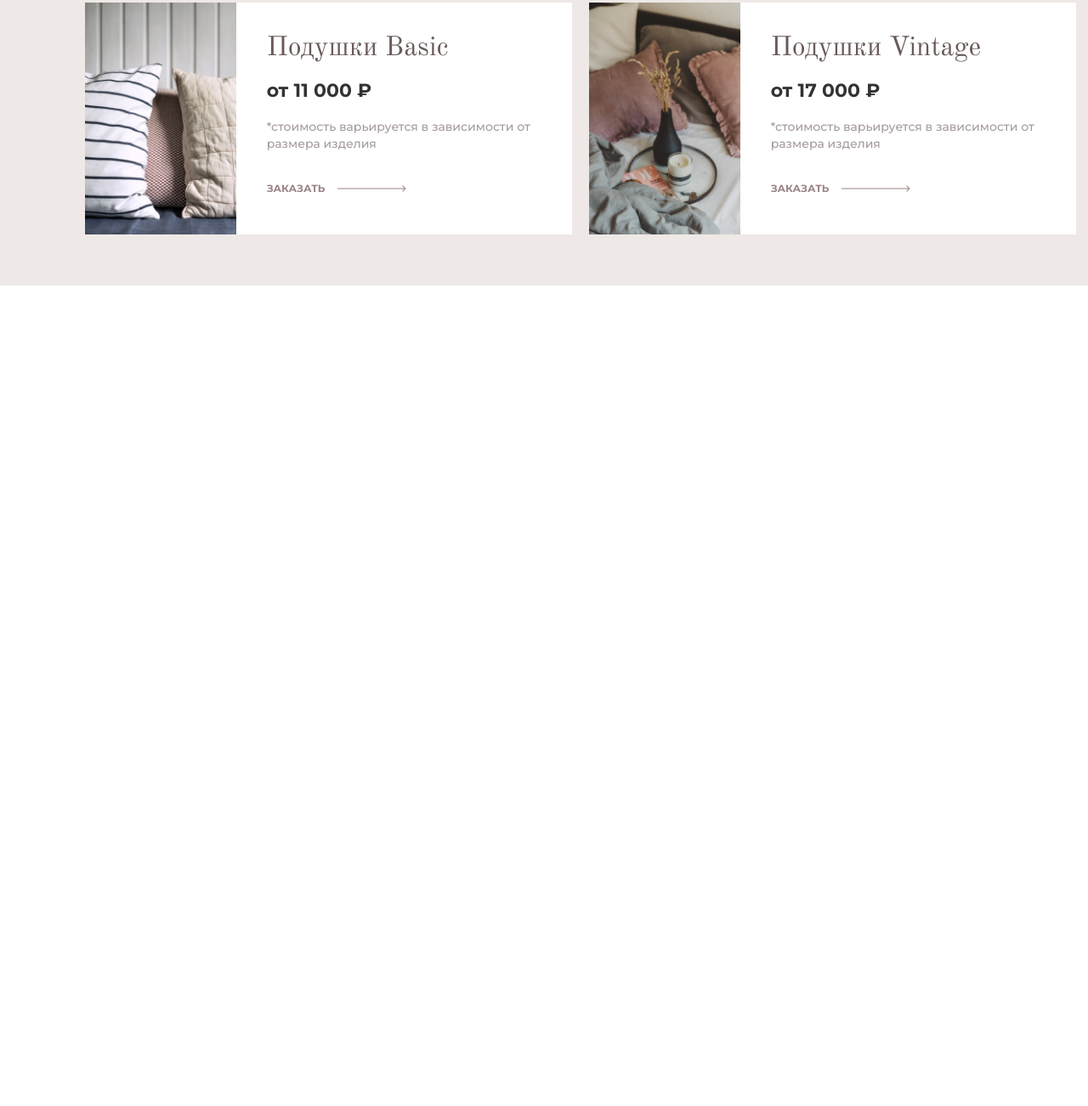
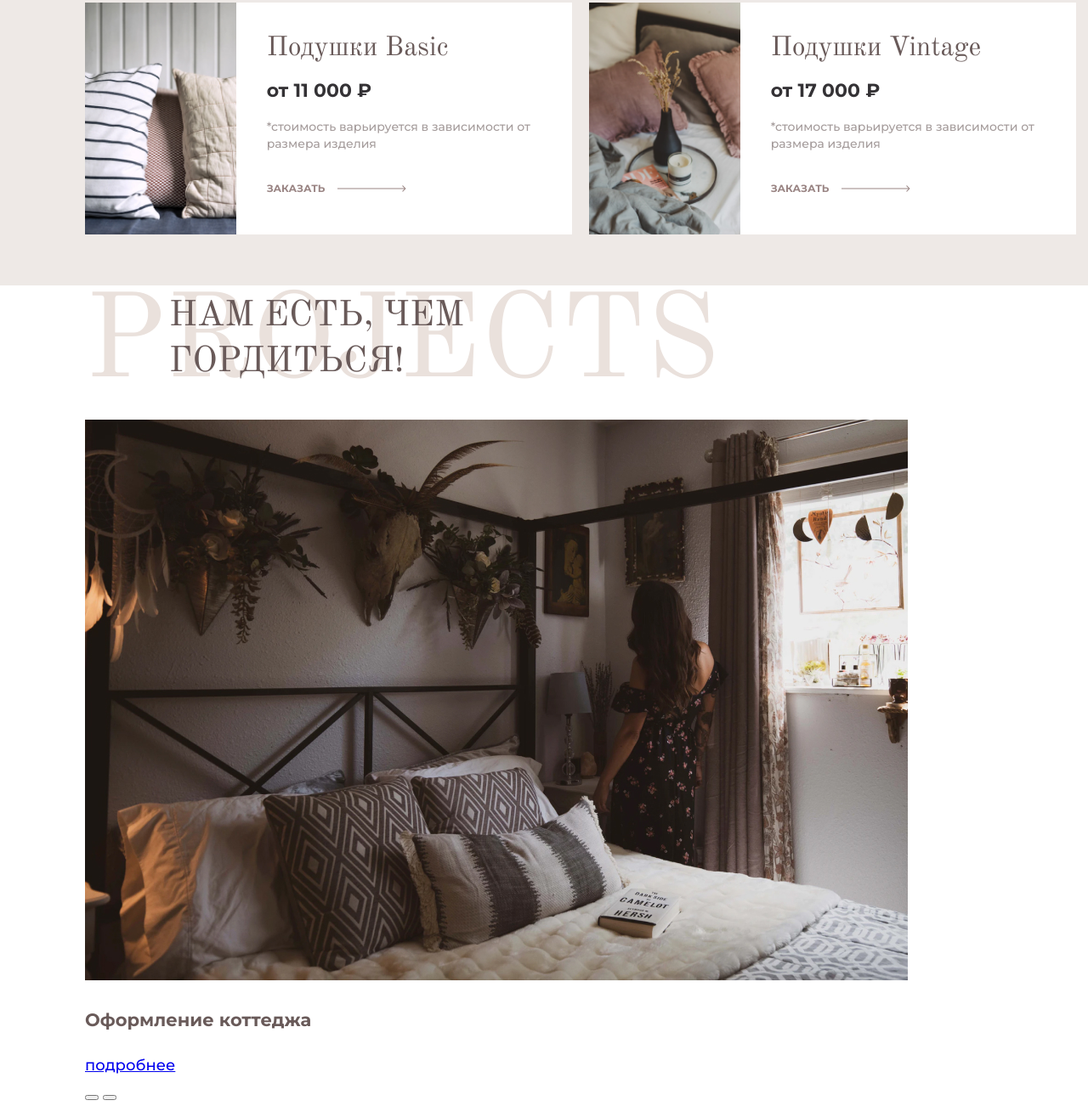
Before and after one commit to Aznaur/Abojur, a website: page src/index.html in a window 1280 px wide. Shown: the part 3233-4535 px from the top of the page at 85% size. Before the commit the page ends 3569 px from the top, so only its background shows below. Drawn offline with nearby package versions, Linux system fonts and the light colour scheme; files that its build step writes are made by us from their sources; files whose address does not match are found by name.

Commit message:
Разметил секцию projects

```diff
--- a/src/index.html
+++ b/src/index.html
@@ -113,6 +113,29 @@
         </div>
       </div>
     </section>
+    <section class="projects">
+      <div class="projects__wrapper container">
+        <header class="header-section">
+          <h2 class="header-section__title">НАМ ЕСТЬ, ЧЕМ<br>ГОРДИТЬСЯ!</h2>
+          <p class="header-section__subtitle">PROJECTS</p>
+        </header>
+        <div class="projects__content">
+          <div class="slider">
+            <img class="slider__image" src="img/slider.jpg" alt="" width="968" height="660">
+            <div class="slider__description">
+              <h3 class="slider__title">Oформление коттеджа </h3>
+              <a href="#" class="slider__link">подробнее </a>
+            </div>
+          </div>
+          <button class="projects__button projects__button--left">
+            <span class="visually-hidden">Предыдущий слайд</span>
+          </button>
+          <button class="projects__button projects__button--right">
+            <span class="visually-hidden">Следующий слайд</span>
+          </button>
+        </div>
+      </div>
+    </section>
   </main>
 
   <footer></footer>
```
